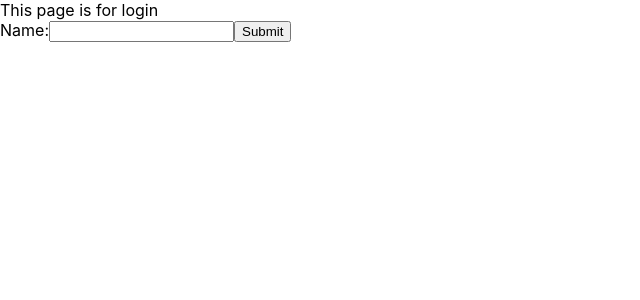
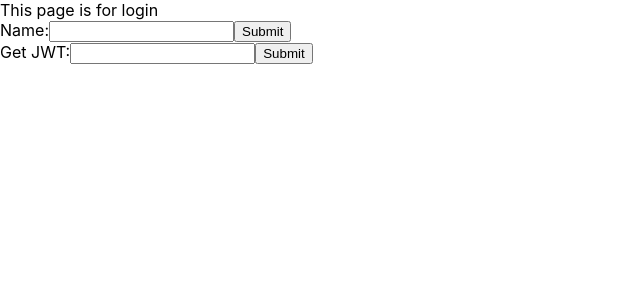
Before and after one commit to GroteGnoom/codam_transcendence, a React (Create React App) app in the folder react/: page /login in a window 1280 px wide. Shown: the top 300 px of the page, without its empty margins (0-640 px from the left). Built offline with nearby package versions, Linux system fonts and the light colour scheme.

Commit message:
try to get JWT from frontend

```diff
--- a/react/src/Login.tsx
+++ b/react/src/Login.tsx
@@ -1,15 +1,13 @@
 import React from 'react';
 import {Link} from 'react-router-dom';
 
-
-class DoPost extends React.Component<{}, { username: string  }>  {
-    constructor(props: any){
-        super(props);
-        this.state = {
-			username: ""
-        }
-    }
-
+class DoPost extends React.Component {
+	async getJWT() {
+		const resp =  await fetch("http://127.0.0.1:5000/auth/ft", { method: 'GET'});
+		console.log(resp);
+		//.then((response) => response.json())
+		return "gedaan";
+	}
 	async handle() {
 		await fetch("http://127.0.0.1:5000/users/create", {
 			method: 'POST',
@@ -35,6 +33,7 @@ class DoPost extends React.Component<{}, { username: string  }>  {
 
 	render () {
 		return (
+			<div>
 			<form onSubmit={this.handle}>
 			<label>
 			Name:
@@ -42,6 +41,14 @@ class DoPost extends React.Component<{}, { username: string  }>  {
 			</label>
 			<input type="submit" value="Submit" />
 			</form>
+			<form onSubmit={this.getJWT}>
+			<label>
+			Get JWT:
+				<input type="text" name="name" />
+			</label>
+			<input type="submit" value="Submit" />
+			</form>
+			</div>
 		)
 	}
 }
```
